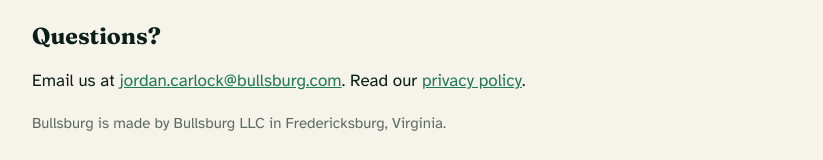
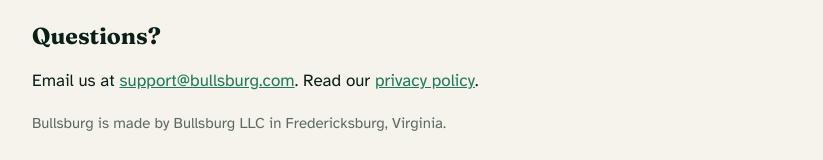
Before and after one commit to steadypassivehub/bullsburg, a plain HTML site: page parents.html in a window 1280 px wide. Shown: the part 1838-1998 px from the top of the page, without its empty margins (228-1051 px from the left). Drawn offline with Linux system fonts and the light colour scheme.

Commit message:
Update parents.html

```diff
--- a/parents.html
+++ b/parents.html
@@ -55,6 +55,6 @@ html,body{overflow-wrap:break-word}img,video,svg,canvas,iframe{max-width:100%}pr
 </ul></div>
 
 <h2>Questions?</h2>
-<p>Email us at <a href="mailto:jordan.carlock@bullsburg.com">jordan.carlock@bullsburg.com</a>. Read our <a href="privacy.html">privacy policy</a>.</p>
+<p>Email us at <a href="mailto:support@bullsburg.com">support@bullsburg.com</a>. Read our <a href="privacy.html">privacy policy</a>.</p>
 <p class="muted">Bullsburg is made by Bullsburg LLC in Fredericksburg, Virginia.</p>
 </main></body></html>
```
